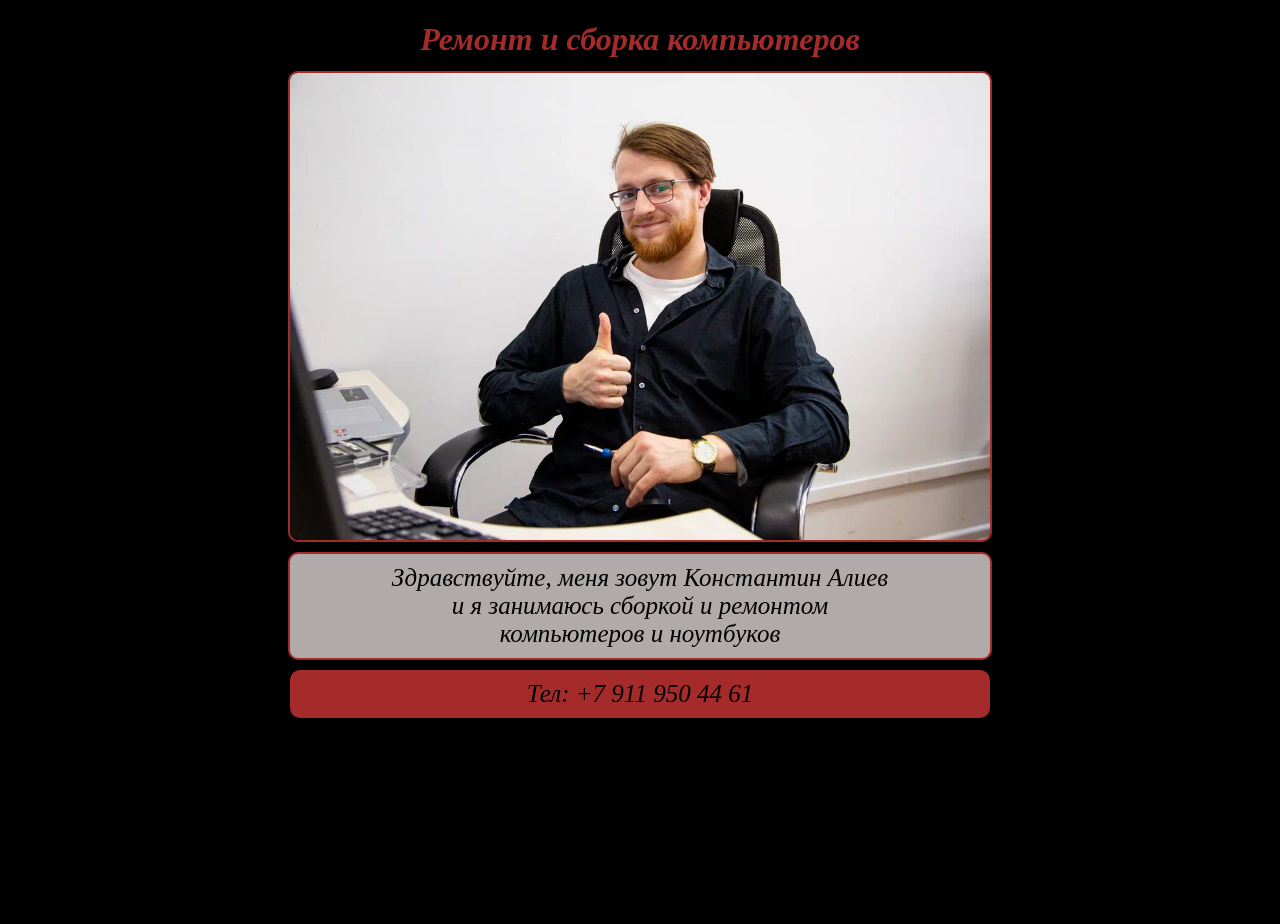
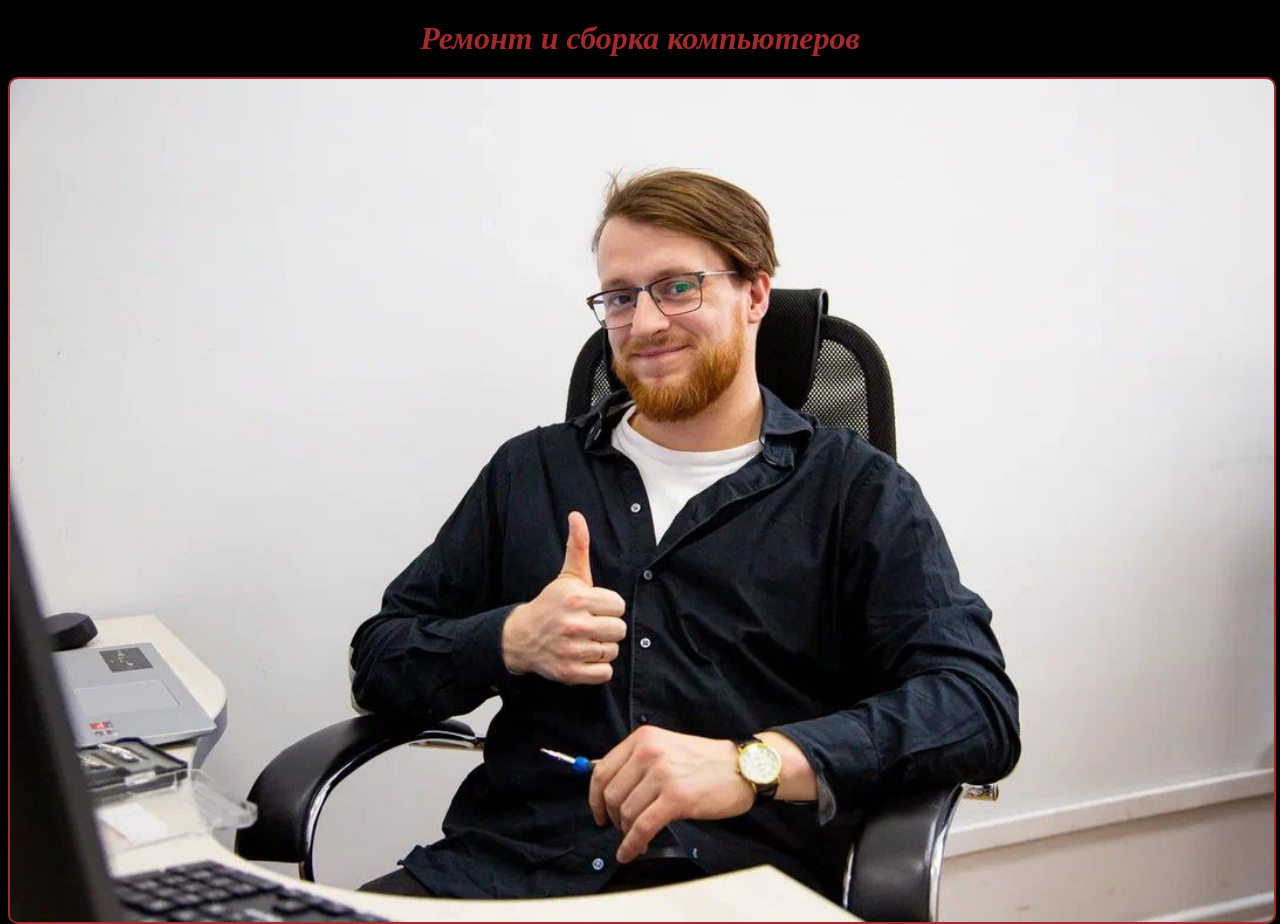
Before and after one commit to TemZaraza/Lec, a plain HTML site: page index.html in a window 1280 px wide. Shown: the top 924 px of the page. Before the commit the page ends 800 px from the top, so only its background shows below. Drawn offline with Linux system fonts and the light colour scheme.

Commit message:
adaptive update

```diff
--- a/index.html
+++ b/index.html
@@ -8,7 +8,7 @@
 </head>
 <body>
 	<header class="heading"">
-<h1 class="heading__title">Ремонт и сборка компьютеров</h1>
+<h1 class="heading__title">Ремонт и сборка <wbr> компьютеров</h1>
 	</header>
 	<main class="main">
 		<div class="Lec">
--- a/styles/style.css
+++ b/styles/style.css
@@ -2,24 +2,26 @@ body {
 	background-color: black;
 }
 .heading {
-	height: 20px;
-	margin: 10px auto 30px auto;
+	height: 100%;
+	margin: 10px auto auto auto;
 }
 .heading__title {
+	width: 100%;
+	margin: 20px auto;
 	color: brown;
 	text-align: center;
 	font-style: italic;
-	height: 20px;
+	height: 100%;
 }
 
 .main {
 	width: 100%;
-	margin: 0 auto;
+	margin: 10px auto;
 	align-items: center;
 }
 
 .Lec-img {
-	width: 700px;
+	width: 100%;
 	height: 100%;
 	margin: 10px auto;
 	display: block;
@@ -27,7 +29,7 @@ body {
 	border-radius: 10px;
 }
 .Lec-text {
-	width: 680px;
+	width: 95%;
 	margin: 0px auto;
 	padding: 10px;
 	color: black;
@@ -39,7 +41,7 @@ body {
 	border: 2px solid brown;
 }
 .Lec-contact {
-	width: 680px;
+	width: 50%px;
 	color: black;
 	background-color: brown;
 	margin: 10px auto;
```
